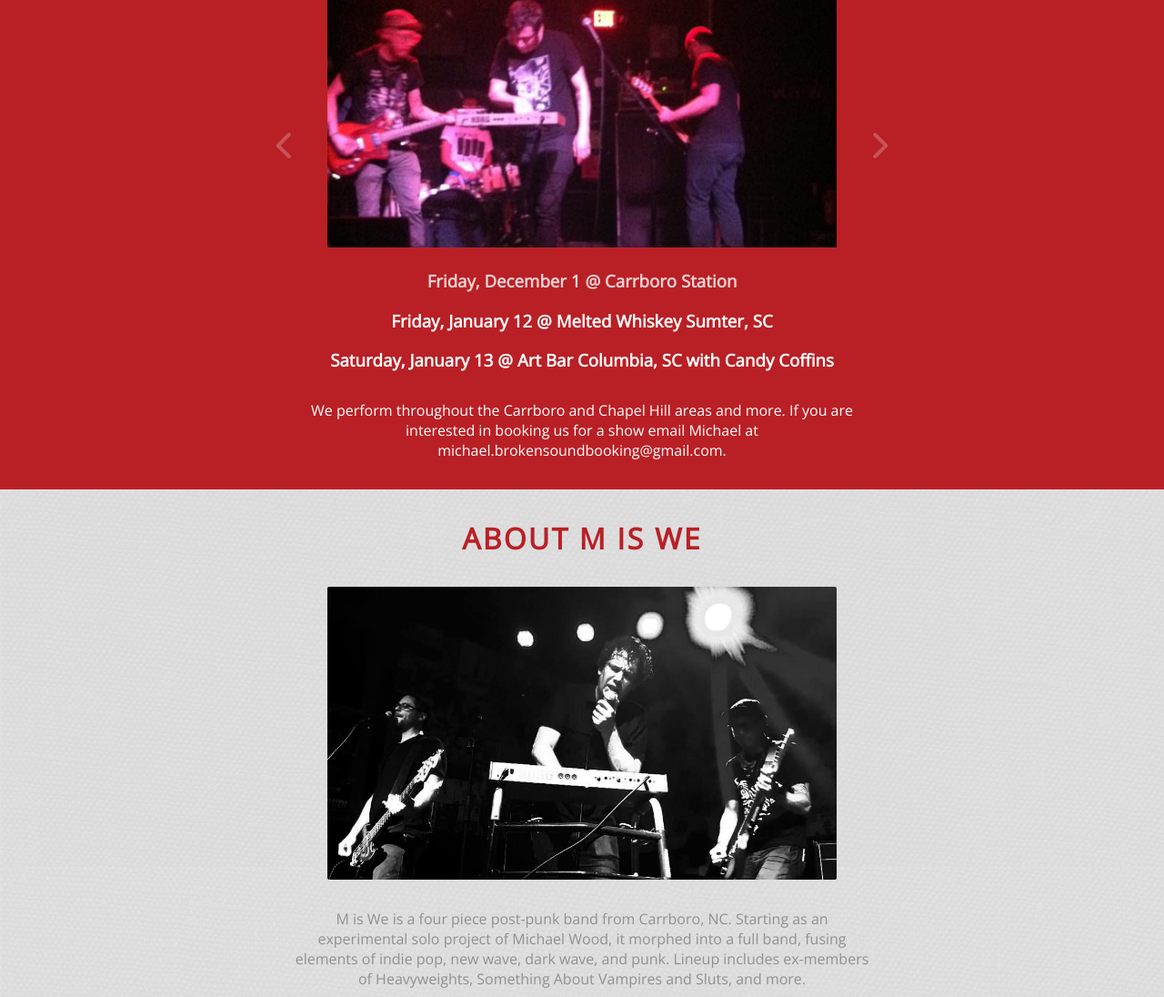
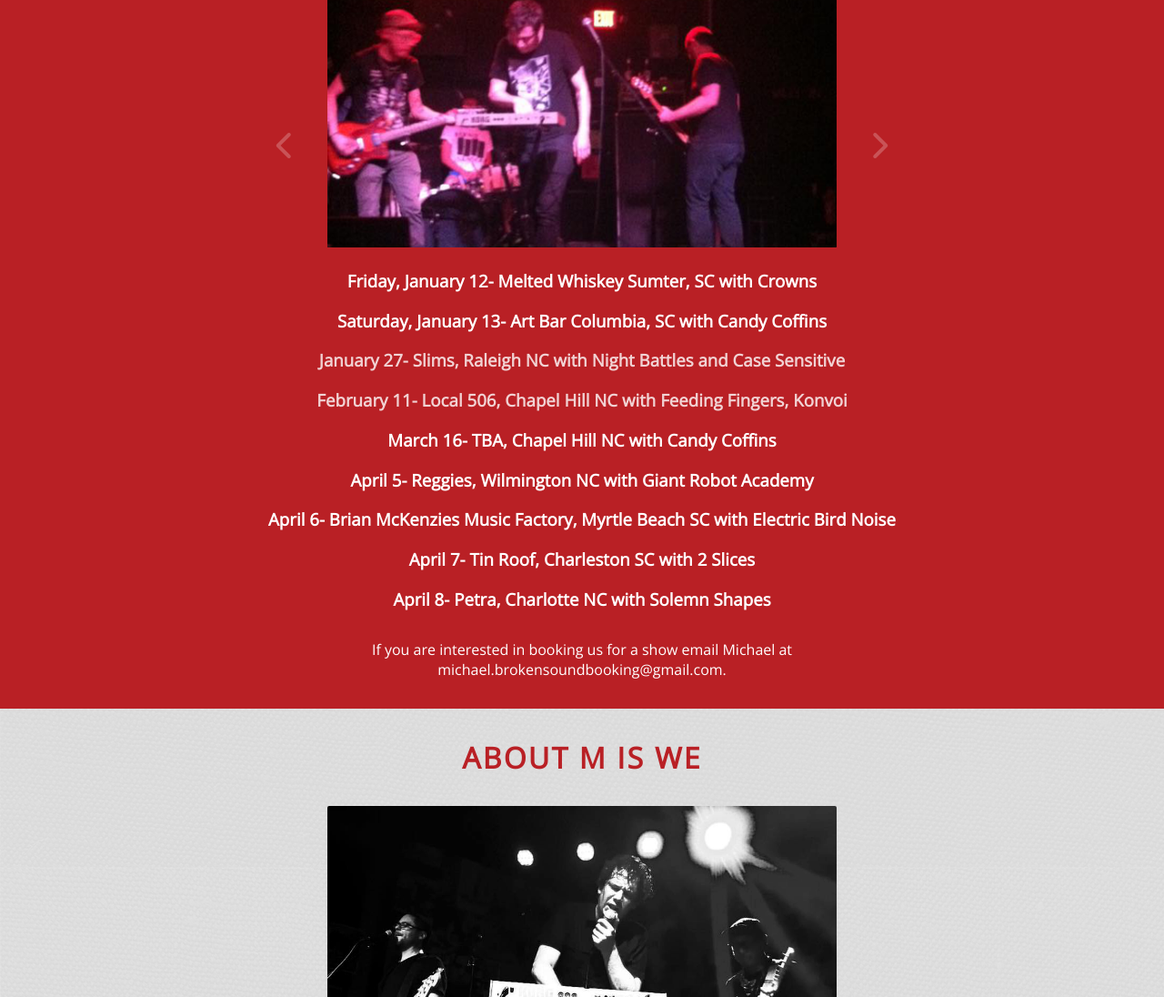
Before and after one commit to cooleydw494/mIsWe, a website: page index.html in a window 1280 px wide. Shown: the part 1946-3042 px from the top of the page at 91% size. Drawn offline with nearby package versions, Linux system fonts and the light colour scheme.

Commit message:
added dates, changed description

```diff
--- a/index.html
+++ b/index.html
@@ -103,13 +103,26 @@
             <i class="fa fa-chevron-right" id="slideRightBtn" aria-hidden="true"></i>
         </div>
 
-        <a href="https://www.facebook.com/events/121430488572360/">
-          <h3>Friday, December 1 @ Carrboro Station</h3>
+
+        <h3>Friday, January 12- Melted Whiskey Sumter, SC with Crowns</h3>
+        <h3>Saturday, January 13- Art Bar Columbia, SC with Candy Coffins</h3>
+
+        <a href="https://www.facebook.com/events/246499049220375/" target="_blank">
+            <h3>January 27- Slims, Raleigh NC with Night Battles and Case Sensitive</h3>
         </a>
-        <h3>Friday, January 12 @ Melted Whiskey Sumter, SC</h3>
-        <h3>Saturday, January 13 @ Art Bar Columbia, SC with Candy Coffins</h3>
 
-        <p>We perform throughout the Carrboro and Chapel Hill areas and more. If you are interested in booking us
+        <a href="https://www.facebook.com/events/1482379708546880/" target="_blank">
+            <h3>February 11- Local 506, Chapel Hill NC with Feeding Fingers, Konvoi</h3>
+        </a>
+
+        <h3>March 16- TBA, Chapel Hill NC with Candy Coffins</h3>
+        <h3>April 5- Reggies, Wilmington NC with Giant Robot Academy</h3>
+        <h3>April 6- Brian McKenzies Music Factory, Myrtle Beach SC with Electric Bird Noise</h3>
+        <h3>April 7- Tin Roof, Charleston SC with 2 Slices</h3>
+        <h3>April 8- Petra, Charlotte NC with Solemn Shapes</h3>
+
+
+        <p>If you are interested in booking us
         for a show email Michael at michael.brokensoundbooking@gmail.com.</p>
 
     </section>
```
